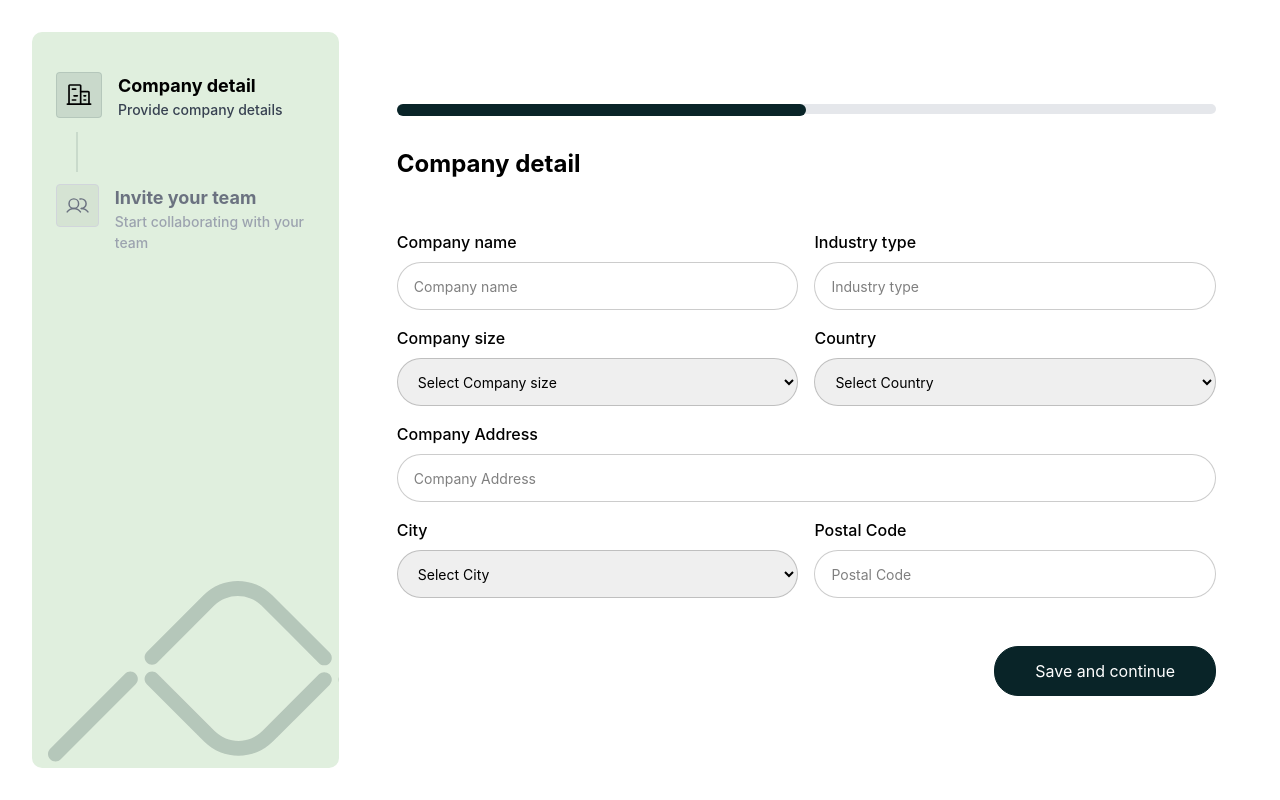
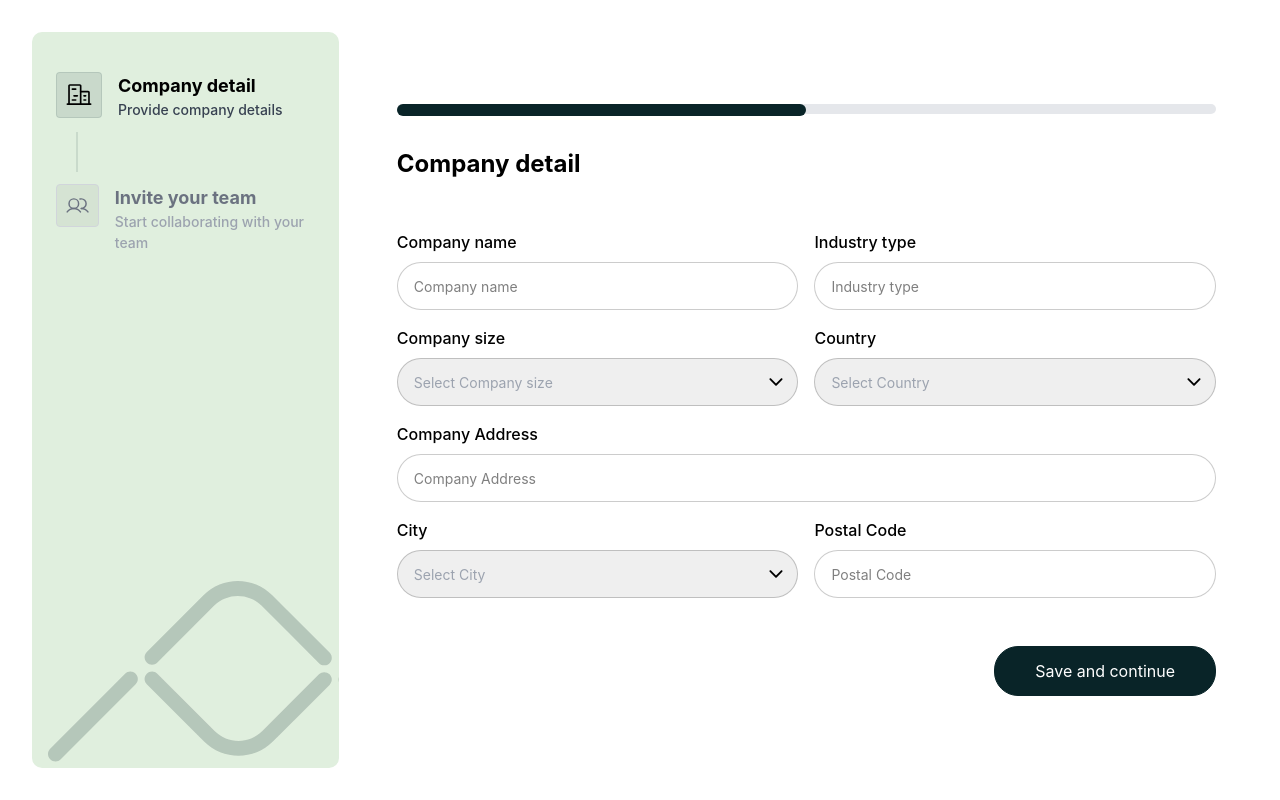
Before and after one commit to Jimicodes91/Kiro-analysis, a React (Vite) app: page /onboarding in a window 1280 px wide. Built offline with nearby package versions, Linux system fonts and the light colour scheme; a web font is replaced by a local one.

Commit message:
select input modification

```diff
--- a/src/Components/Form/input/index.tsx
+++ b/src/Components/Form/input/index.tsx
@@ -59,7 +59,7 @@ export const FormInput: React.FC<FormInputProps> = ({
           className={`${className} w-full px-4 py-4 rounded-[100px] font-[400] border h-[48px] border-[#00000033] placeholder-[#00000080] text-[14px] focus:outline-none ${
             disabled
               ? "bg-gray-100 cursor-not-allowed"
-              : "focus:border-gray-400 focus:bg-white"
+              : "focus:border-black focus:bg-white"
           }`}
           {...props}
         />
--- a/src/Components/Form/select/index.tsx
+++ b/src/Components/Form/select/index.tsx
@@ -1,4 +1,6 @@
+import React, { useState } from "react";
 import { UseFormRegisterReturn } from "react-hook-form";
+import { IoIosArrowDown } from "react-icons/io";
 
 type FormSelectProps = {
   id?: string;
@@ -9,6 +11,8 @@ type FormSelectProps = {
   error?: string;
   register?: UseFormRegisterReturn;
   disabled?: boolean;
+  value?: string | number;
+  onChange?: (e: React.ChangeEvent<HTMLSelectElement>) => void;
 };
 
 export const FormSelect: React.FC<FormSelectProps> = ({
@@ -20,8 +24,21 @@ export const FormSelect: React.FC<FormSelectProps> = ({
   error,
   register,
   disabled = false,
+  value,
+  onChange,
   ...props
 }) => {
+  // Track if a real option has been selected (for controlled component scenario)
+  const [hasSelection, setHasSelection] = useState(!!value);
+
+  // Handle select changes if this is being used as a controlled component
+  const handleChange = (e: React.ChangeEvent<HTMLSelectElement>) => {
+    if (onChange) {
+      onChange(e);
+    }
+    setHasSelection(!!e.target.value);
+  };
+
   return (
     <div className="relative space-y-2">
       {label && (
@@ -29,28 +46,37 @@ export const FormSelect: React.FC<FormSelectProps> = ({
           {label}
         </label>
       )}
+      <div className="relative">
         <select
           id={id}
           {...props}
-        {...register}
+          {...(register || {})}
           disabled={disabled}
-        className={`${className} w-full px-4 py-3 rounded-[100px] font-[400] border h-[48px] border-[#00000033] placeholder-[#00000080] text-[14px] focus:outline-none ${
+          value={value}
+          onChange={handleChange}
+          className={`${className} w-full px-4 py-3 pr-10 rounded-[100px] font-[400] border h-[48px] border-[#00000033] text-[14px] focus:outline-none appearance-none ${
+            hasSelection ? "text-black" : "text-gray-400"
+          } ${
             disabled
               ? "bg-gray-100 cursor-not-allowed"
-            : "focus:border-gray-400 focus:bg-white"
+              : "focus:border-black focus:bg-white"
           }`}
         >
-        {placeholder || label && (
-          <option value="" disabled>
+          {(placeholder || label) && (
+            <option value="" className="text-gray-400">
               {placeholder ? placeholder : `Select ${label}`}
             </option>
           )}
           {options.map(({ value, label }) => (
-          <option key={value} value={value}>
+            <option key={value} value={value} className="text-black">
               {label}
             </option>
           ))}
         </select>
+        <div className="absolute inset-y-0 right-0 flex items-center pr-3 pointer-events-none">
+          <IoIosArrowDown className="h-5 w-5 text-black" />
+        </div>
+      </div>
       {error && <span className="text-[16px] text-red-500">{error}</span>}
     </div>
   );
```
Lines whose indentation alone changed are shown as unchanged.
